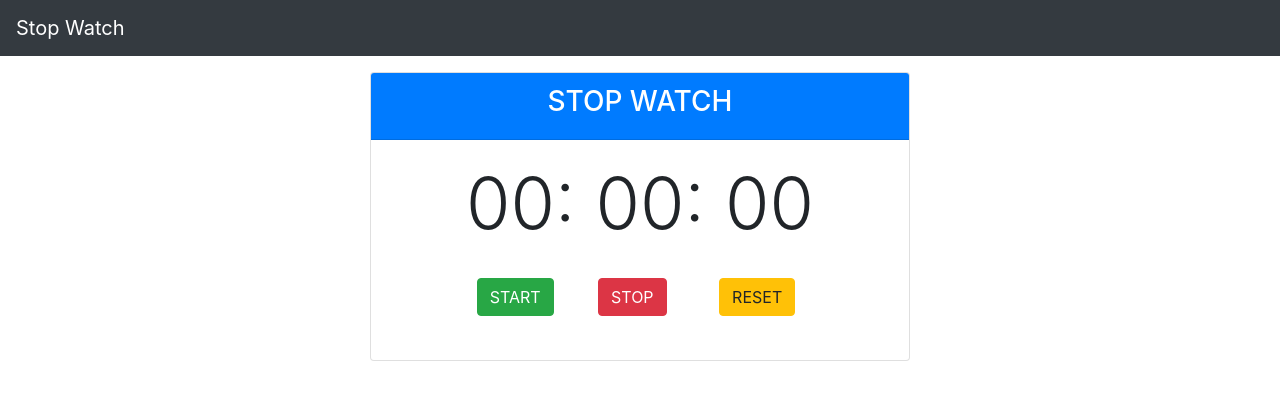
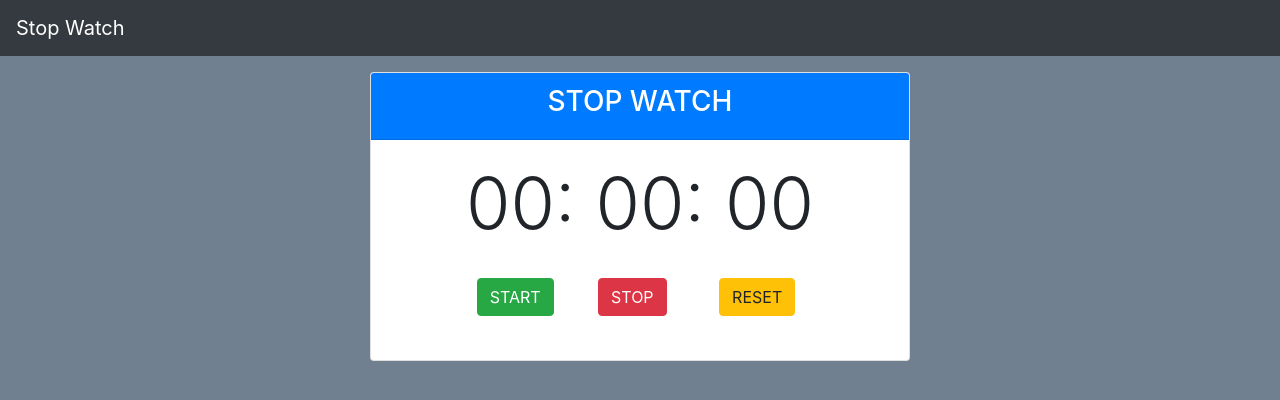
Before and after one commit to naga9160/naga, a plain HTML site: page stopWatch.html in a window 1280 px wide. Drawn offline with nearby package versions, Linux system fonts and the light colour scheme.

Commit message:
stop watch

```diff
--- a/stopWatch.html
+++ b/stopWatch.html
@@ -8,7 +8,7 @@
     <link rel="stylesheet" href="css/bootstrap.min.css">
  <link rel="stylesheet" href="https://cdn.jsdelivr.net/npm/bootstrap@4.6.1/dist/css/bootstrap.min.css">
 </head>
-<body>
+<body style="background-color:slategray;">
     <nav class="navbar navbar-dark bg-dark">
         <a href="#" class="navbar-brand">Stop Watch</a>
     </nav>
```
